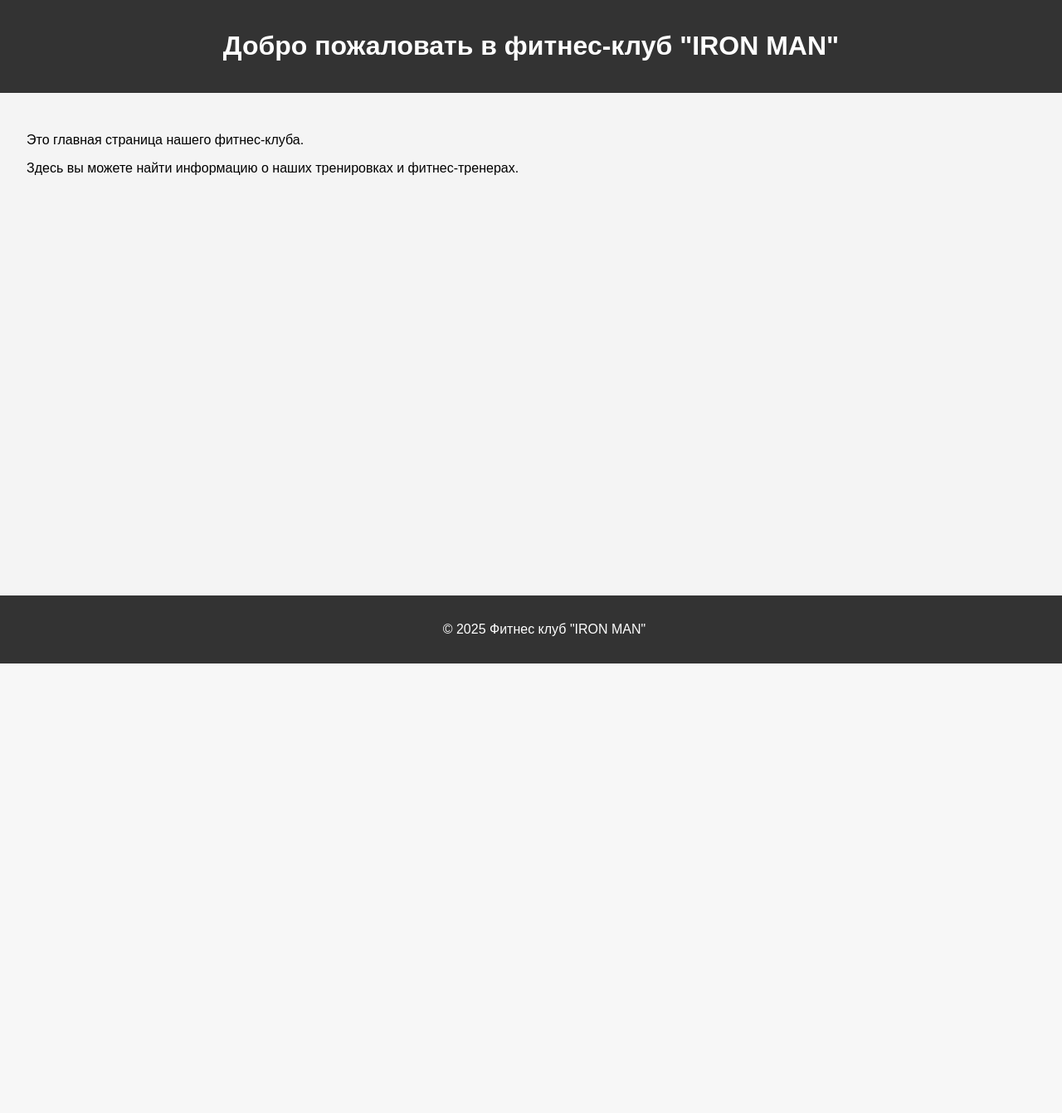
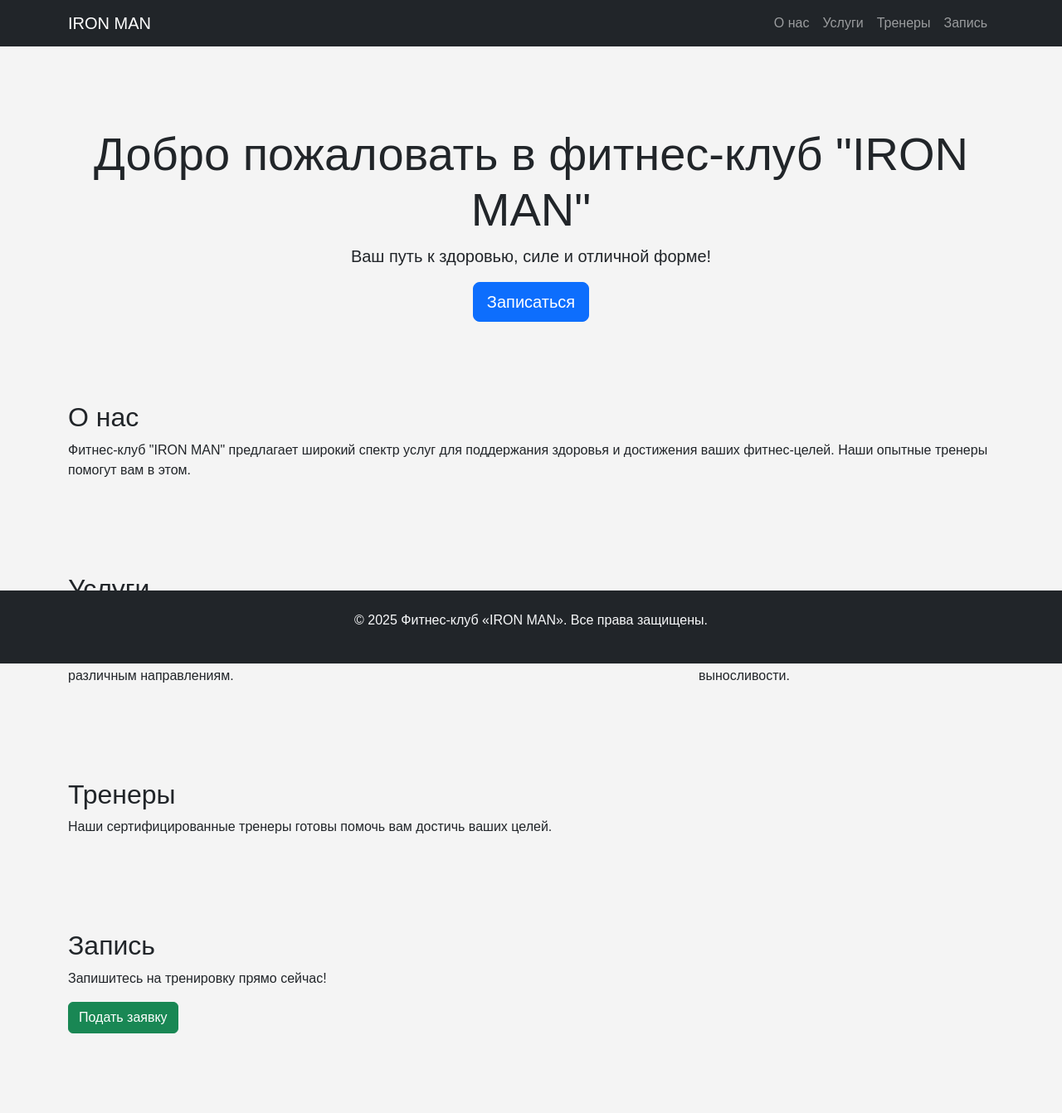
Before and after one commit to DashiD10/FITNESS_CLUB, a Django app: page / in a window 1280 px wide. Shown: the whole page at 83% size. Before the commit the page ends 800 px from the top, so only its background shows below. Run offline with Django 5.2, Linux system fonts and the light colour scheme.

Commit message:
Создал базовый шаблон и включаемые компоненты

```diff
--- /dev/null
+++ b/core/templates/core/base.html
@@ -0,0 +1,63 @@
+{% load static %}
+<!DOCTYPE html>
+<html lang="ru">
+<head>
+    <meta charset="UTF-8">
+    <meta name="viewport" content="width=device-width, initial-scale=1.0">
+    <meta name="description" content="Фитнес-клуб IRON MAN - ваш путь к здоровью и силе">
+    <meta name="keywords" content="фитнес, клуб, тренировки, здоровье, IRON MAN">
+    <title>{% block title %}Фитнес-клуб «IRON MAN»{% endblock %}</title>
+    {% block styles %}{% endblock %}
+    {% block extra_head %}{% endblock %}
+    <!-- Bootstrap CSS -->
+    <link href="https://cdn.jsdelivr.net/npm/bootstrap@5.3.0/dist/css/bootstrap.min.css" rel="stylesheet">
+    <!-- Bootstrap Icons -->
+    <link rel="stylesheet" href="https://cdn.jsdelivr.net/npm/bootstrap-icons@1.10.0/font/bootstrap-icons.css">
+    <!-- Custom CSS -->
+    <link rel="stylesheet" type="text/css" href="{% static 'main.css' %}">
+</head>
+<body>
+    {% block header %}
+    <nav class="navbar navbar-expand-lg navbar-dark bg-dark">
+        <div class="container">
+            <a class="navbar-brand" href="{% url 'landing' %}">IRON MAN</a>
+            <button class="navbar-toggler" type="button" data-bs-toggle="collapse" data-bs-target="#navbarNav">
+                <span class="navbar-toggler-icon"></span>
+            </button>
+            <div class="collapse navbar-collapse" id="navbarNav">
+                <ul class="navbar-nav ms-auto">
+                    <li class="nav-item">
+                        <a class="nav-link" href="{% url 'landing' %}#about">О нас</a>
+                    </li>
+                    <li class="nav-item">
+                        <a class="nav-link" href="{% url 'landing' %}#services">Услуги</a>
+                    </li>
+                    <li class="nav-item">
+                        <a class="nav-link" href="{% url 'landing' %}#trainers">Тренеры</a>
+                    </li>
+                    <li class="nav-item">
+                        <a class="nav-link" href="{% url 'landing' %}#booking">Запись</a>
+                    </li>
+                </ul>
+            </div>
+        </div>
+    </nav>
+    {% endblock %}
+
+    {% block content %}{% endblock %}
+
+    {% block footer %}
+    <footer class="bg-dark text-light py-4 mt-5">
+        <div class="container text-center">
+            <p>&copy; 2025 Фитнес-клуб «IRON MAN». Все права защищены.</p>
+        </div>
+    </footer>
+    {% endblock %}
+
+    <!-- Bootstrap JS -->
+    <script src="https://cdn.jsdelivr.net/npm/bootstrap@5.3.0/dist/js/bootstrap.bundle.min.js"></script>
+    <!-- Custom JS -->
+    <script src="{% static 'main.js' %}"></script>
+    {% block scripts %}{% endblock %}
+</body>
+</html>
--- a/core/templates/core/landing.html
+++ b/core/templates/core/landing.html
@@ -1,22 +1,47 @@
-{% load static %}
-<!DOCTYPE html>
-<html lang="en">
-<head>
-    <meta charset="UTF-8">
-    <title>Fitness Club - Landing Page</title>
-    <link rel="stylesheet" type="text/css" href="{% static 'main.css' %}">
-</head>
-<body>
-    <header>
-        <h1>Добро пожаловать в фитнес-клуб "IRON MAN"</h1>
-    </header>
-    <main>
-        <p>Это главная страница нашего фитнес-клуба.</p>
-        <p>Здесь вы можете найти информацию о наших тренировках и фитнес-тренерах.</p>
-    </main>
-    <footer>
-        <p>&copy; 2025 Фитнес клуб "IRON MAN"</p>
-    </footer>
-    <script src="{% static 'main.js' %}"></script>
-</body>
-</html>
+{% extends 'core/base.html' %}
+
+{% block title %}Главная - Фитнес-клуб «IRON MAN»{% endblock %}
+
+{% block content %}
+<div class="container my-5">
+    <section id="hero" class="text-center py-5">
+        <h1 class="display-4">Добро пожаловать в фитнес-клуб "IRON MAN"</h1>
+        <p class="lead">Ваш путь к здоровью, силе и отличной форме!</p>
+        <a href="#booking" class="btn btn-primary btn-lg">Записаться</a>
+    </section>
+
+    <section id="about" class="py-5">
+        <h2>О нас</h2>
+        <p>Фитнес-клуб "IRON MAN" предлагает широкий спектр услуг для поддержания здоровья и достижения ваших фитнес-целей. Наши опытные тренеры помогут вам в этом.</p>
+    </section>
+
+    <section id="services" class="py-5">
+        <h2>Услуги</h2>
+        <div class="row">
+            <div class="col-md-4">
+                <h3>Тренировки</h3>
+                <p>Индивидуальные и групповые тренировки по различным направлениям.</p>
+            </div>
+            <div class="col-md-4">
+                <h3>Йога</h3>
+                <p>Занятия йогой для расслабления и гибкости.</p>
+            </div>
+            <div class="col-md-4">
+                <h3>Кардио</h3>
+                <p>Кардиотренировки для улучшения выносливости.</p>
+            </div>
+        </div>
+    </section>
+
+    <section id="trainers" class="py-5">
+        <h2>Тренеры</h2>
+        <p>Наши сертифицированные тренеры готовы помочь вам достичь ваших целей.</p>
+    </section>
+
+    <section id="booking" class="py-5">
+        <h2>Запись</h2>
+        <p>Запишитесь на тренировку прямо сейчас!</p>
+        <a href="{% url 'thanks' %}" class="btn btn-success">Подать заявку</a>
+    </section>
+</div>
+{% endblock %}
--- a/core/views.py
+++ b/core/views.py
@@ -1,17 +1,23 @@
-from django.shortcuts import render
+from django.shortcuts import render, redirect
 from django.shortcuts import HttpResponse
+from django.contrib.auth.decorators import login_required
+from django.contrib import messages
 
 def landing(request):
     """Обработчик главной страницы"""
     # Optionally, add masters and services data here if available
     return render(request, "core/landing.html")
 
+@login_required
 def order_detail(request, order_id):
     """
     Отвечает за маршрут 'orders/<int:order_id>/'
     :param request: HttpRequest
     :param order_id: int (номер заказа)
     """
+    if not request.user.is_staff:
+        messages.error(request, "У вас нет прав для просмотра этой страницы.")
+        return redirect('landing')
     # Mock order data for demonstration
     orders = {
         1: {"client_name": "Иван Иванов", "status": "В обработке", "details": "Заказ на фитнес тренировки"},
@@ -22,11 +28,15 @@
         return HttpResponse(f"<h1>Заказ с ID {order_id} не найден</h1>", status=404)
     return render(request, "core/order_detail.html", {"order": order})
 
+@login_required
 def orders_list(request):
     """
     Отвечает за маршрут 'orders/'
     :param request: HttpRequest
     """
+    if not request.user.is_staff:
+        messages.error(request, "У вас нет прав для просмотра этой страницы.")
+        return redirect('landing')
     # Mock orders data for demonstration
     orders = [
         {"id": 1, "client_name": "Иван Иванов", "status": "В обработке"},
```
Also changed, not shown: core/templates/core/order_detail.html (+23 -27 lines), core/templates/core/orders_list.html (+12 -23 lines), core/templates/core/thanks.html (+27 -21 lines).
